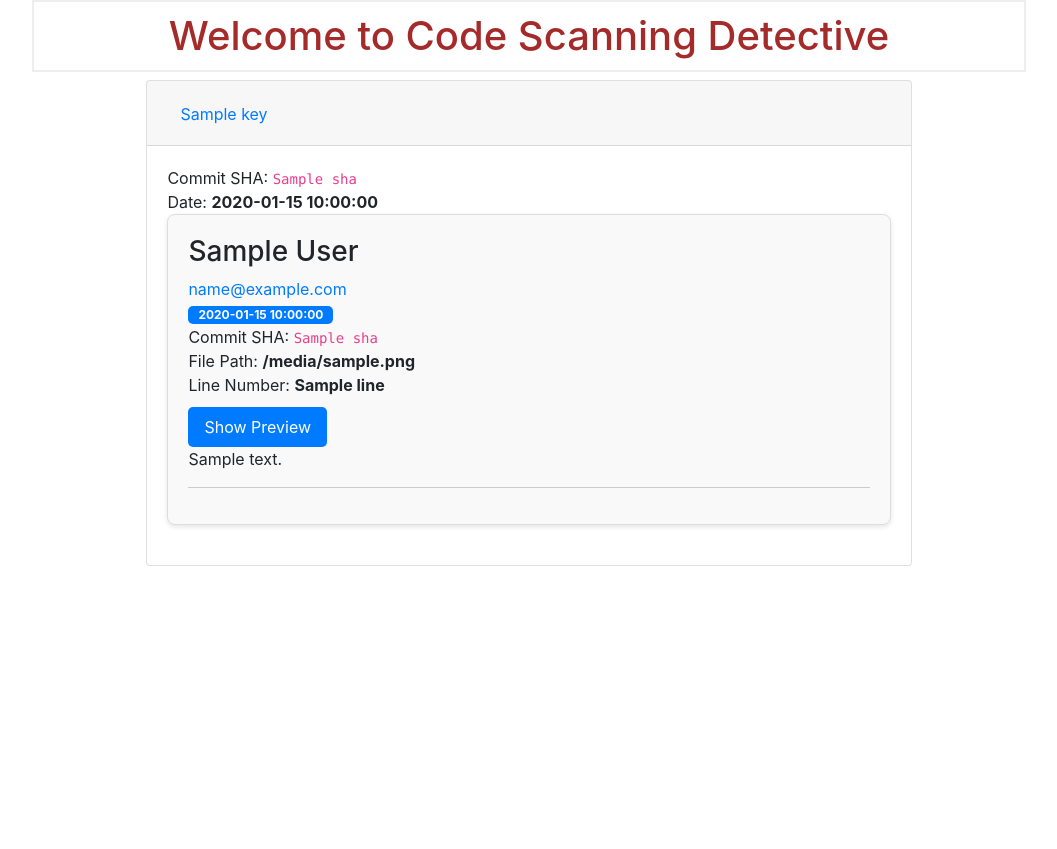
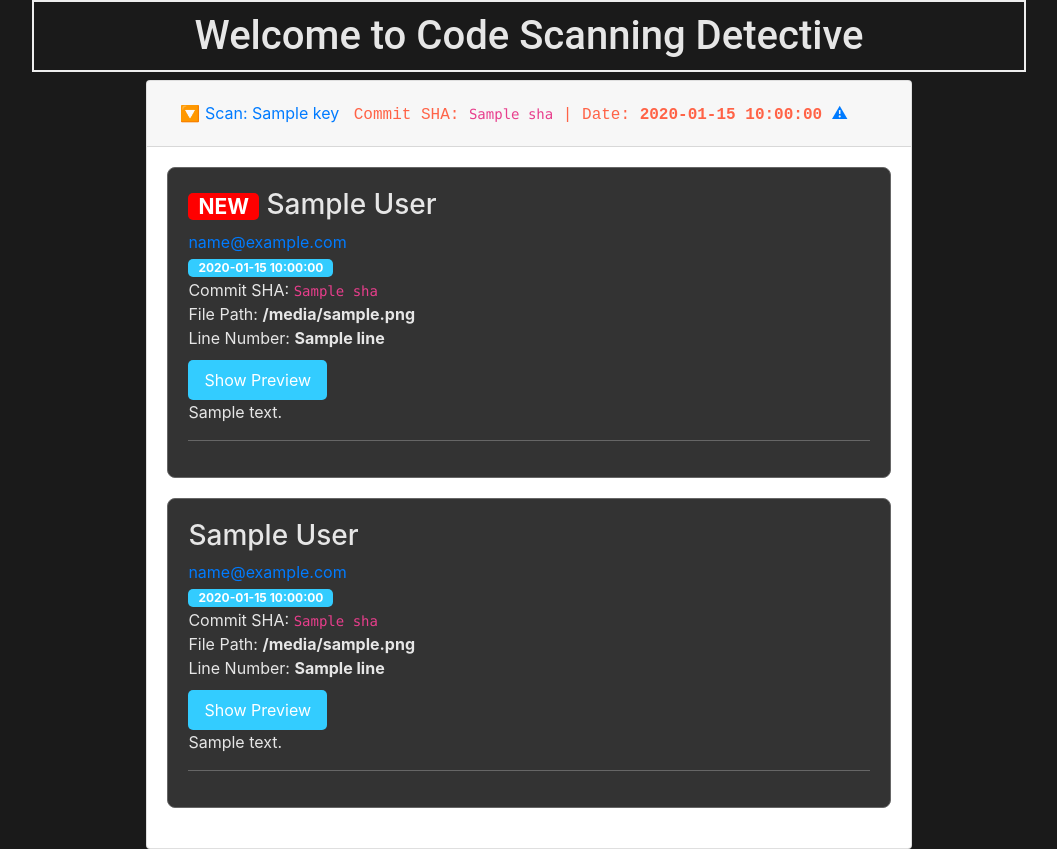
Before and after one commit to abhimeda/code_scanning_hackathon, a Flask app: template templates/index.html in a window 1280 px wide, after a click that opens the changed part. Shown: the whole page, without its empty margins (111-1168 px from the left). Before the commit the page ends 566 px from the top, so only its background shows below. Run offline with Flask 3, Linux system fonts and the light colour scheme; the template is opened without the code that fills it: most values are stand-ins (such as "Sample title", 1, 10 or a date in 2020); parts of the project's set-up code (start-up, migrations or seed data) failed here and were passed over; some libraries are stand-ins or nearby versions.

Commit message:
add night mode, differentiate new and old vulnerabilities

```diff
--- a/static/css/style.css
+++ b/static/css/style.css
@@ -1,8 +1,27 @@
+body {
+    background-color: #1a1a1a;
+    color: #e6e6e6;
+}
+
 h1 {
-    border: 2px #eee solid;
-    color: brown;
+    border: 2px #333 solid;
+    color: #e6e6e6;
     text-align: center;
     padding: 10px;
+}
+
+.title {
+    font-family: 'Roboto', Arial, sans-serif; /* This is a professional font */
+    border: 2px #eee solid;
+    /* color: brown;   */
+    text-align: center;
+    padding: 10px;
+}
+
+.logo {
+    height: 50px; /* Adjust as needed */
+    width: 50px; /* Adjust as needed */
+    margin-right: 10px;
 }
 
 .container {
@@ -11,21 +30,21 @@ h1 {
 }
 
 .post {
-    background-color: #f9f9f9;
-    border: 1px solid #ddd;
+    background-color: #333;
+    border: 1px solid #666;
     border-radius: 8px;
     padding: 20px;
     margin-bottom: 20px;
-    box-shadow: 0 2px 5px rgba(0,0,0,0.1);
+    box-shadow: 0 2px 5px rgba(255,255,255,0.1);
 }
 
 .post h2 {
-    color: #333;
+    color: #ccc;
     font-size: 1.5em;
 }
 
 .email a, .file strong, .line strong {
-    color: #007bff;
+    color: #33ccff;
 }
 
 .email, .date, .commit, .file, .line {
@@ -34,14 +53,19 @@ h1 {
 }
 
 .badge {
-    background-color: #007bff;
+    background-color: #33ccff;
     color: white;
     padding: 3px 10px;
     border-radius: 5px;
 }
 
+.new-badge {
+    background-color: red !important; /* Force the background color to be red */
+    color: white !important; /* Force the text color to be white */
+}
+
 .message {
-    background-color: #fff0f0;
+    background-color: #1a1a1a;
     border-left: 3px solid #ff6666;
     padding: 10px;
     margin-top: 20px;
@@ -49,14 +73,14 @@ h1 {
 }
 
 hr {
-    border-top: 1px solid #ccc;
+    border-top: 1px solid #666;
 }
 
 /* Style for the 'Show Preview' button */
 
 .preview-btn {
     margin-top: 10px;
-    background-color: #007bff;
+    background-color: #33ccff;
     color: white;
     border: none;
     padding: 8px 16px;
@@ -64,16 +88,26 @@ hr {
     cursor: pointer;
 }
 .preview-btn:hover {
-    background-color: #0056b3;
+    background-color: #0099cc;
 }
 
 .highlight {
-    background-color: #ffe6e6;
+    background-color: #333;
     border-left: 4px solid #ff3333;
     padding: 5px 10px;
     margin: 2px 0;
     display: block;
-    color: #cc0000;
+    color: #ff6666;
     font-weight: bold; /* Makes the text bold */
     font-style: italic; /* Optionally, italicize the text for further emphasis */
 }
+
+.commit-info {
+    font-family: 'Courier New', Courier, monospace; /* Change to any font you like */
+    color: #ff6347; /* Change to any color you like */
+    margin-left: 10px;
+}
+
+.emoji {
+    margin-left: 5px;
+}
--- a/templates/index.html
+++ b/templates/index.html
@@ -1,23 +1,53 @@
 {% extends 'base.html' %}
 
 {% block content %}
-<h1>{% block title %}Welcome to Code Scanning Detective{% endblock %}</h1>
+<h1 class="title">
+    <!-- <img src="static.png" alt="Detective Logo" class="logo">   -->
+    {% block title %}Welcome to Code Scanning Detective{% endblock %}
+</h1>
+
 <div class="container" id="accordionExample">
     {% for key, value in posts.items() %}
         <div class="card">
             <div class="card-header" id="heading{{ loop.index }}">
                 <h2 class="mb-0">
                     <button class="btn btn-link" type="button" data-toggle="collapse" data-target="#collapse{{ loop.index }}" aria-expanded="true" aria-controls="collapse{{ loop.index }}">
-                        {{ key }}
+                        🔽  Scan: {{ key }}
+                        <span class="commit-info">Commit SHA: <code>{{ value['sha'] }}</code> | Date: <strong>{{ value['date']}}</strong></span>
+                        <span class="emoji">&#x26A0;</span> <!-- Error emoji -->
                     </button>
                 </h2>
             </div>
 
             <div id="collapse{{ loop.index }}" class="collapse" aria-labelledby="heading{{ loop.index }}" data-parent="#accordionExample">
                 <div class="card-body">
-                    <div>Commit SHA: <code>{{ value['sha'] }}</code></div>
-                    <div>Date: <strong>{{ value['date'] }}</strong></div>
-                    {% for vuln in value['vulns'] %}
+                    {% for vuln in value['new_vulns'] %}
+                        <div class="post">
+                            <h3><span class="badge new-badge">NEW</span> {{ vuln['author'] }} </h3> <!-- Add 'NEW' badge here -->
+                            <div><a href="mailto:{{ vuln['email'] }}">{{ vuln['email'] }}</a></div>
+                            <div><span class="badge badge-danger">{{ vuln['date'] }}</span></div>  <!-- Change badge color to 'danger' for new vulnerabilities -->
+                            <div>Commit SHA: <code>{{ vuln['sha'] }}</code></div>
+                            <div>File Path: <strong>{{ vuln['file_path'] }}</strong></div>
+                            <div>Line Number: <strong>{{ vuln['line'] }}</strong></div>
+
+                            <!-- Toggle Button -->
+                            <button class="preview-btn" onclick="togglePreview(this)">Show Preview</button>
+
+                            <!-- Preview Messages (initially hidden) -->
+                            <ul style="display: none;">
+                                {% for preview_line in vuln['preview'] %}
+                                    <p class="{{ 'highlight' if loop.index0 == vuln['preview_index'] else '' }}">
+                                        {{ preview_line }}
+                                    <p>
+                                {% endfor %}
+                            </ul>
+
+                            <p>{{ vuln['message'] }}</p>
+                            <hr>
+                        </div>
+                    {% endfor %}
+
+                    {% for vuln in value['old_vulns'] %}
                         <div class="post">
                             <h3>{{ vuln['author'] }}</h3>
                             <div><a href="mailto:{{ vuln['email'] }}">{{ vuln['email'] }}</a></div>
```
